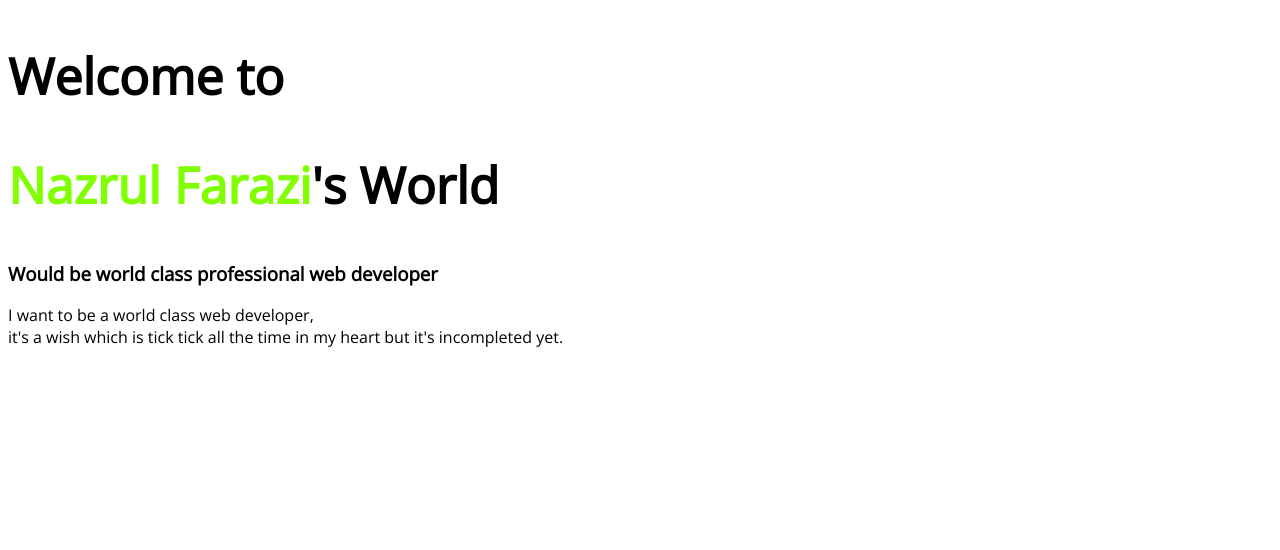
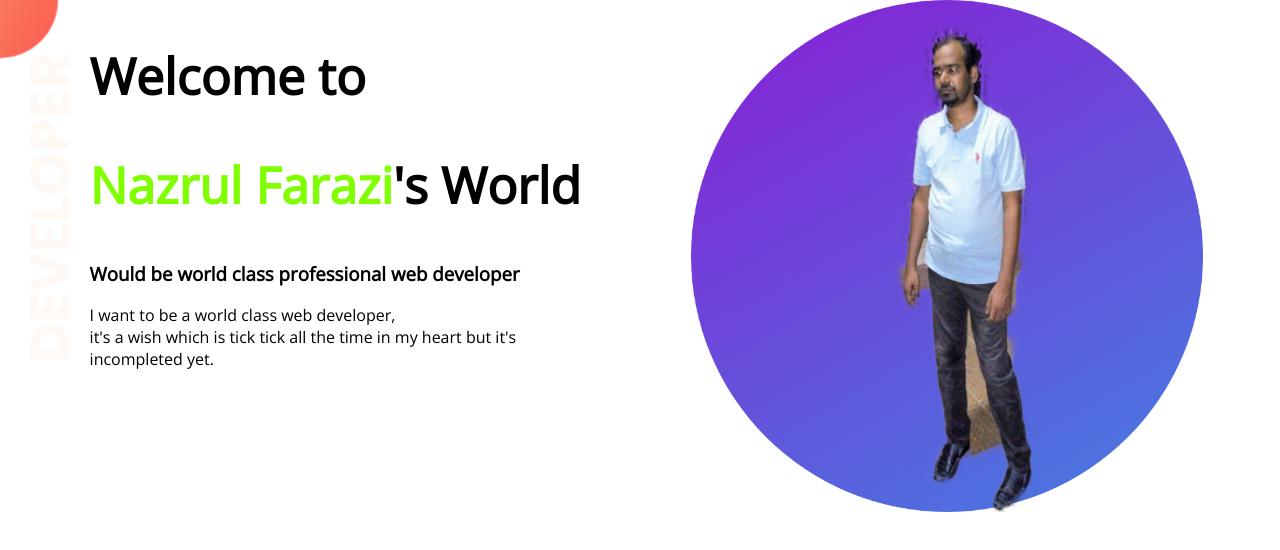
Before and after one commit to farazinazrul/my-portfolio, a plain HTML site: page index.html in a window 1280 px wide. Drawn offline with nearby package versions, Linux system fonts and the light colour scheme.

Commit message:
Margin & Backgrownd image

```diff
--- a/index.html
+++ b/index.html
@@ -8,11 +8,16 @@
     <link rel="stylesheet" href="style.css">
 </head>
 <body>
-    <section>
+    <section class="top-banner">
+        <div class="half-width">
         <h1>Welcome to</h1>
         <h1><span class="name-highlight">Nazrul Farazi</span>'s World</h1>
         <h3>Would be world class professional web developer</h3>
         <p>I want to be a world class web developer,<br> it's a wish which is tick tick all the time in my heart but it's incompleted yet.</p>
+        </div>
+        <div class="half-width">
+            <img src="images/profile-1.png" alt="">
+        </div>
     </section>
 
 </body>
--- a/style.css
+++ b/style.css
@@ -1,4 +1,5 @@
 body{
+    margin: 0%;
     font-family: 'Open Sans', sans-serif;
 }
 h1 {
@@ -7,3 +8,19 @@ h1 {
 .name-highlight{
     color: chartreuse;
 }
+.half-width{
+    width: 40%;
+    float: left;
+    margin-left: 5%;
+    padding-left: 2%;
+}
+.half-width img {
+    width: 100%;
+}
+.top-banner{
+    background-image: url("images/top-banner.png");
+    background-repeat: no-repeat;
+}
+section{
+    height: 500px;
+}
```
